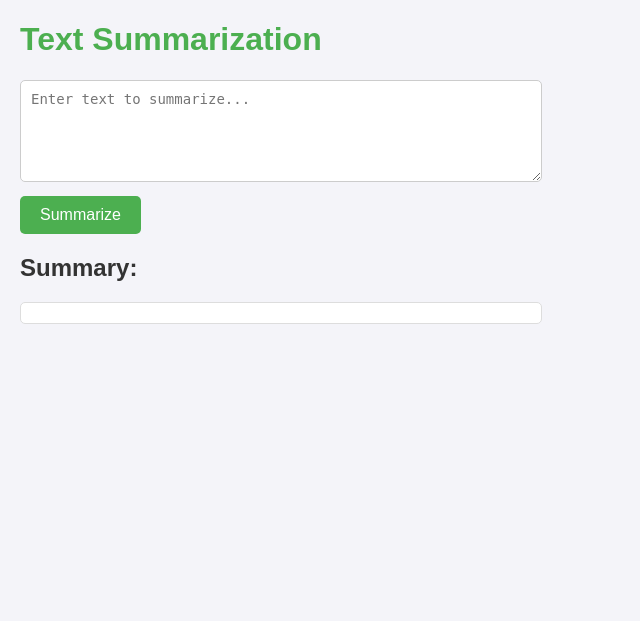
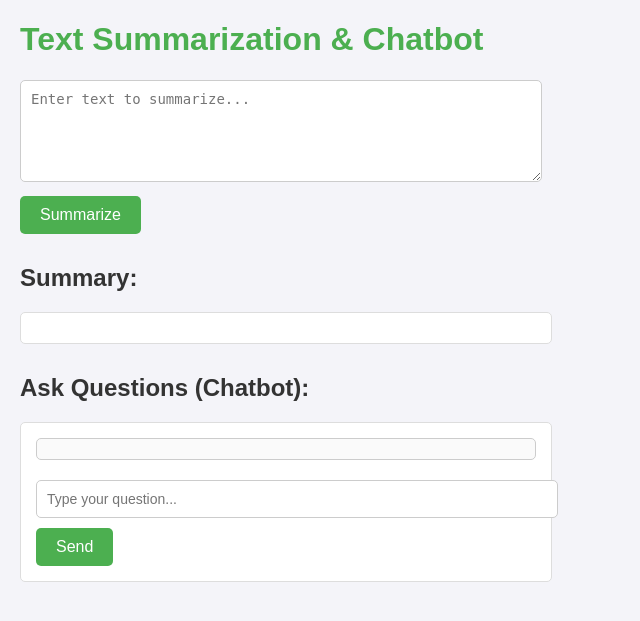
Before and after one commit to Gowdam321/AI-Summarizer-and-chatbot, a Django app: page /summarizer/ in a window 1280 px wide. Shown: the top 621 px of the page, without its empty margins (0-640 px from the left). Run offline with Django 5.2, Linux system fonts and the light colour scheme.

Commit message:
everything if ok...

```diff
--- a/summarizer/templates/summarizer.html
+++ b/summarizer/templates/summarizer.html
@@ -1,7 +1,7 @@
 <!DOCTYPE html>
 <html>
 <head>
-    <title>AI Summarizer</title>
+    <title>AI Summarizer & Chatbot</title>
     <style>
         body {
             font-family: Arial, sans-serif;
@@ -18,13 +18,14 @@
             margin-top: 20px;
         }
 
-        textarea {
+        textarea, input[type="text"] {
             width: 100%;
             max-width: 500px;
             padding: 10px;
             border: 1px solid #ccc;
             border-radius: 5px;
             font-size: 14px;
+            margin-bottom: 10px;
         }
 
         button {
@@ -35,7 +36,6 @@
             border-radius: 5px;
             cursor: pointer;
             font-size: 16px;
-            margin-top: 10px;
         }
 
         button:hover {
@@ -43,56 +43,68 @@
         }
 
         h2 {
-            margin-top: 20px;
+            margin-top: 30px;
             color: #333;
         }
 
-        .summary-container {
+        .summary-container, .chatbot-container {
             background-color: #fff;
-            padding: 10px;
+            padding: 15px;
             border: 1px solid #ddd;
             border-radius: 5px;
-            margin-top: 20px;
+            margin-top: 10px;
             max-width: 500px;
             word-wrap: break-word;
         }
 
-        .chatbot-link {
-            display: block;
-            margin-top: 20px;
-            text-decoration: none;
-            color: white;
-            background-color: #4CAF50;
-            padding: 10px 20px;
+        .chat-messages {
+            max-height: 200px;
+            overflow-y: auto;
+            margin-bottom: 10px;
+            border: 1px solid #ccc;
+            padding: 10px;
             border-radius: 5px;
-            font-size: 16px;
-            text-align: center;
-            max-width: 200px;
-            display: none; /* Hide by default */
+            background-color: #fafafa;
         }
 
-        .chatbot-link:hover {
-            background-color: #45a049;
+        .user-msg {
+            font-weight: bold;
+            color: #1a73e8;
+        }
+
+        .bot-msg {
+            margin-left: 10px;
         }
     </style>
 </head>
 <body>
-    <h1>Text Summarization</h1>
+    <h1>Text Summarization & Chatbot</h1>
 
+    <!-- Summarizer Form -->
     <form id="summarize-form">
         {% csrf_token %}
-        <textarea id="text-input" name="text" rows="5" cols="50" placeholder="Enter text to summarize..."></textarea><br>
+        <textarea id="text-input" name="text" rows="5" placeholder="Enter text to summarize..."></textarea><br>
         <button type="submit">Summarize</button>
     </form>
 
     <h2>Summary:</h2>
     <div id="summary-container" class="summary-container"></div>
 
-    <a href="{% url 'chatbot' %}" id="chatbot-link" class="chatbot-link">Ask Questions in Chatbot</a>
+    <!-- Chatbot Section -->
+    <h2>Ask Questions (Chatbot):</h2>
+    <div class="chatbot-container">
+        <div id="chat-messages" class="chat-messages"></div>
+        <form id="chat-form">
+            {% csrf_token %}
+            <input type="text" id="chat-input" placeholder="Type your question..." required>
+            <button type="submit">Send</button>
+        </form>
+    </div>
 
     <script>
+        // Summarizer
         document.getElementById('summarize-form').addEventListener('submit', function(event) {
-            event.preventDefault();  // Prevent page reload
+            event.preventDefault();
 
             let text = document.getElementById('text-input').value;
             let csrfToken = document.querySelector('[name=csrfmiddlewaretoken]').value;
@@ -103,14 +115,42 @@
                     "Content-Type": "application/x-www-form-urlencoded",
                     "X-CSRFToken": csrfToken
                 },
-                body: new URLSearchParams({text: text})
+                body: new URLSearchParams({ text: text })
             })
             .then(response => response.json())
             .then(data => {
                 document.getElementById('summary-container').innerText = data.summary;
-                document.getElementById('chatbot-link').style.display = "block"; // Show chatbot link
             })
-            .catch(error => console.error("Error:", error));
+            .catch(error => console.error("Summarizer Error:", error));
+        });
+
+        // Chatbot
+        document.getElementById('chat-form').addEventListener('submit', function(event) {
+            event.preventDefault();
+
+            let input = document.getElementById('chat-input');
+            let question = input.value;
+            input.value = "";
+
+            let messagesDiv = document.getElementById('chat-messages');
+            messagesDiv.innerHTML += `<div><span class="user-msg">You:</span> ${question}</div>`;
+
+            let csrfToken = document.querySelectorAll('[name=csrfmiddlewaretoken]')[1].value;
+
+            fetch("{% url 'chatbot' %}", {
+                method: "POST",
+                headers: {
+                    "Content-Type": "application/x-www-form-urlencoded",
+                    "X-CSRFToken": csrfToken
+                },
+                body: new URLSearchParams({ question: question })
+            })
+            .then(response => response.json())
+            .then(data => {
+                messagesDiv.innerHTML += `<div><span class="bot-msg">Bot:</span> ${data.answer}</div>`;
+                messagesDiv.scrollTop = messagesDiv.scrollHeight;
+            })
+            .catch(error => console.error("Chatbot Error:", error));
         });
     </script>
 </body>
--- a/summarizer/urls.py
+++ b/summarizer/urls.py
@@ -1,8 +1,9 @@
 from django.urls import path
-from .views import home, summarize_text, chatbot
+from .views import home, summarizer_page, summarize_text, chatbot
 
 urlpatterns = [
-    path('', home, name='home'),
-    path('summarizer/', summarize_text, name='summarizer'),
-    path('chatbot/', chatbot, name='chatbot'),
+    path('', home, name='home'),  # home page
+    path('summarizer/', summarizer_page, name='summarizer_page'),  # renders summarizer.html
+    path('api/summarizer/', summarize_text, name='summarizer'),  # POST API for summarization
+    path('api/chatbot/', chatbot, name='chatbot'),  # POST API for chatbot
 ]
--- a/summarizer/views.py
+++ b/summarizer/views.py
@@ -46,24 +46,25 @@ def summarizer_view(request):
 
     return render(request, "summarizer.html", {"summary": summary})
 
+@csrf_exempt
 def chatbot(request):
-    """Handles chatbot interactions"""
+    """Handles chatbot interactions via AJAX"""
     if request.method == "POST":
-        user_question = request.POST.get("message", "")
-        summarized_text = request.session.get("summary", "")  # Retrieve summary from session
+        question = request.POST.get("question", "")  # match frontend key
+        summarized_text = request.session.get("summary", "")  # from session
 
-        if not user_question or not summarized_text:
-            return JsonResponse({"response": "Please provide both a question and a summary."})
+        if not question or not summarized_text:
+            return JsonResponse({"answer": "Please provide a question and summarize the text first."})
 
-        response = qa_pipeline(question=user_question, context=summarized_text)
-        return JsonResponse({"response": response["answer"]})  # Return chatbot response as JSON
+        result = qa_pipeline(question=question, context=summarized_text)
+        return JsonResponse({"answer": result["answer"]})  # match frontend key
 
-    return render(request, "chatbot.html")  # Load chatbot UI for GET requests
+    return JsonResponse({"error": "Invalid request method"}, status=400)
+
 
 @csrf_exempt
-@csrf_exempt
 def summarize_text(request):
-    """Handles API-based summarization"""
+    """Handles AJAX-based summarization (POST) and renders page (GET)"""
     if request.method == "POST":
         try:
             if request.content_type == "application/json":
@@ -78,17 +79,19 @@ def summarize_text(request):
             extractive_summary_text = extractive_summary(text)
             abstractive_summary_text = abstractive_summary(text)
 
-            # Choose one or combine them
-            final_summary = abstractive_summary_text  # or extractive_summary_text
+            final_summary = abstractive_summary_text
 
-            return JsonResponse({
-                "summary": final_summary  # Ensure this key matches frontend expectations
-            }, status=200)
+            # ✅ Save summary in session
+            request.session["summary"] = final_summary
+
+            return JsonResponse({"summary": final_summary}, status=200)
 
         except json.JSONDecodeError:
             return JsonResponse({"error": "Invalid JSON format"}, status=400)
 
+    # ✅ If GET request, render the combined summarizer + chatbot page
     return render(request, "summarizer.html")
+
 
 
 def summarizer_page(request):
```
Also changed, not shown: summarizer/templates/chatbot.html (deleted, +0 -59 lines), db.sqlite3.
